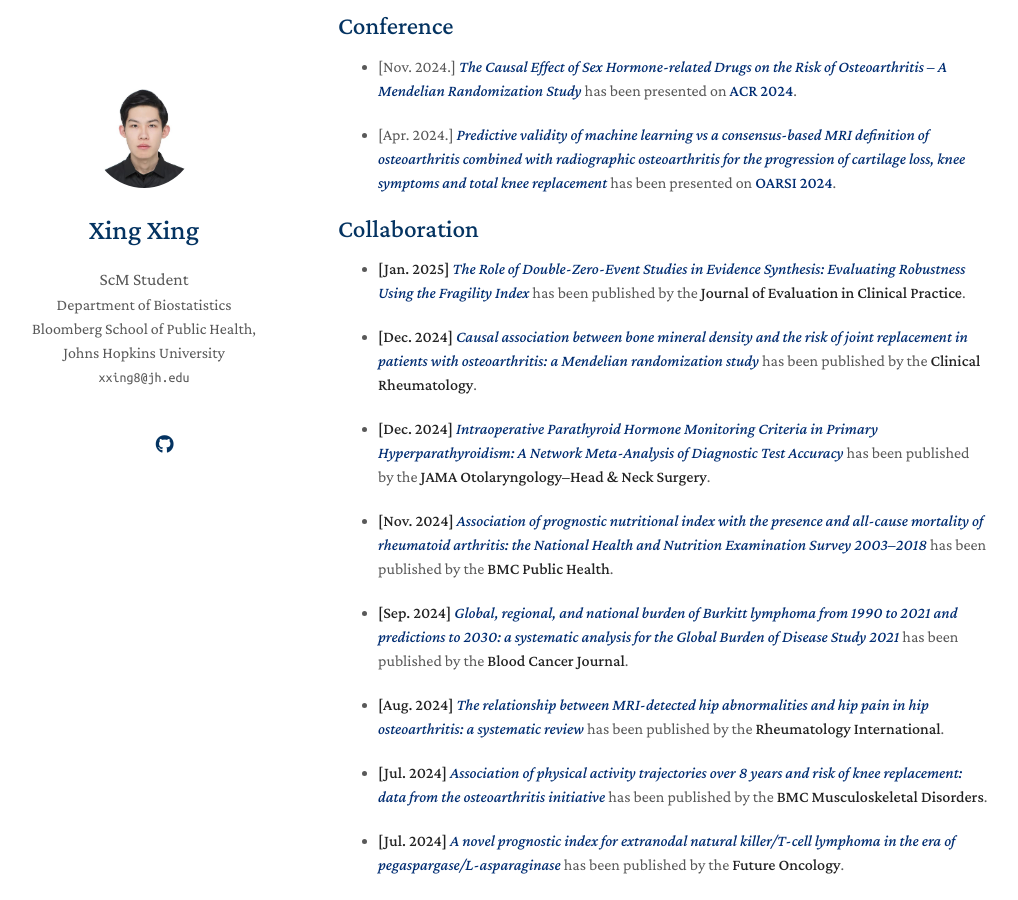
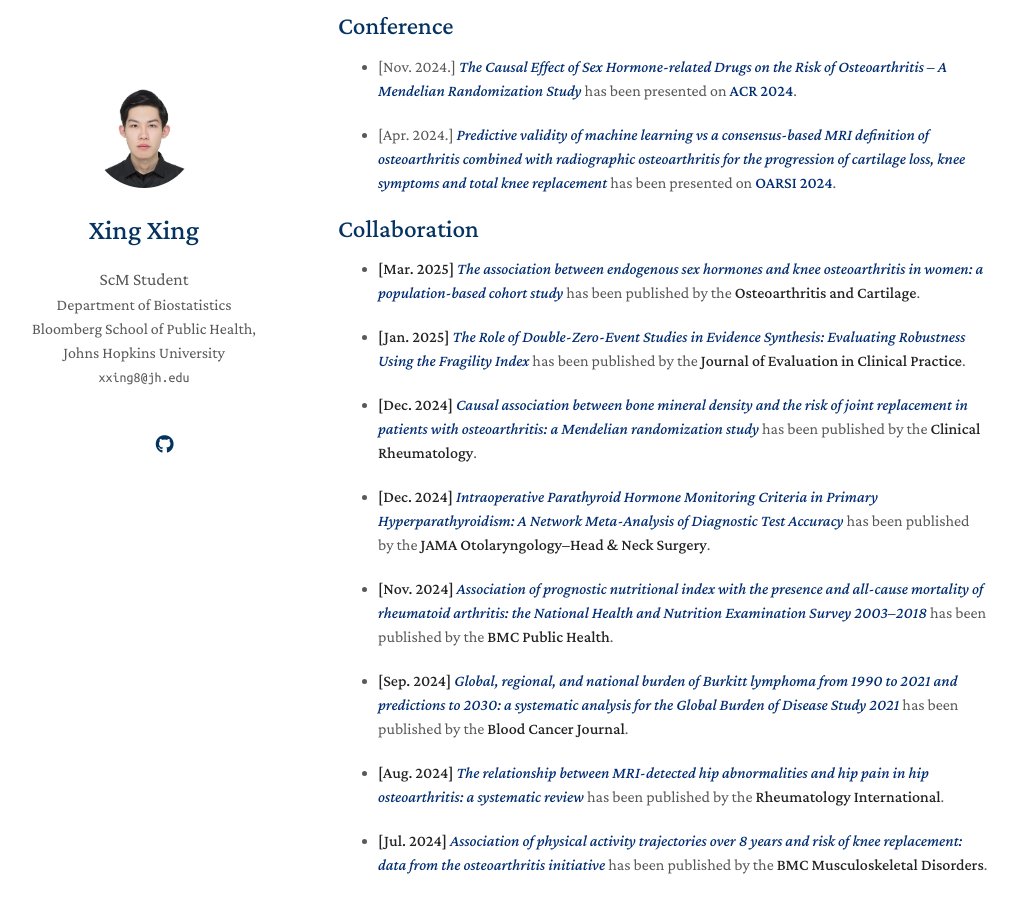
Before and after one commit to KevinXing3/kevinXing3.github.io, a Jekyll site: the page built from index.md, in a window 1280 px wide and 900 px high, scrolled down 1760 px. Shown: the whole window, without its empty margins (132-1150 px from the left). Built offline with Jekyll 4.4.1, drawn with Linux system fonts in a browser that asks for light colours; nearby versions of some CDN libraries; a style sheet for code colours, icons or effects is not loaded; our own code applies the rules of GitHub Pages for plain Markdown files.

Commit message:
Update index.md

```diff
--- a/index.md
+++ b/index.md
@@ -26,8 +26,9 @@ Outside of academia, I’m a dead hard fan of Juventus and Park Hyatt.
 
 
 ## Collaboration
+- **[Mar. 2025]** <a href="https://www.oarsijournal.com/article/S1063-4584(25)00825-8/abstract" target="_blank" style="color:#002D72">*The association between endogenous sex hormones and knee osteoarthritis in women: a population-based cohort study*</a> has been published by the **Osteoarthritis and Cartilage**.
+
 - **[Jan. 2025]** <a href="https://onlinelibrary.wiley.com/doi/abs/10.1111/jep.14301" target="_blank" style="color:#002D72">*The Role of Double-Zero-Event Studies in Evidence Synthesis: Evaluating Robustness Using the Fragility Index*</a> has been published by the **Journal of Evaluation in Clinical Practice**.
-
 
 - **[Dec. 2024]** <a href="https://link.springer.com/article/10.1007/s10067-024-07289-5" target="_blank" style="color:#002D72">*Causal association between bone mineral density and the risk of joint replacement in patients with osteoarthritis: a Mendelian randomization study*</a> has been published by the **Clinical Rheumatology**.
 
```
